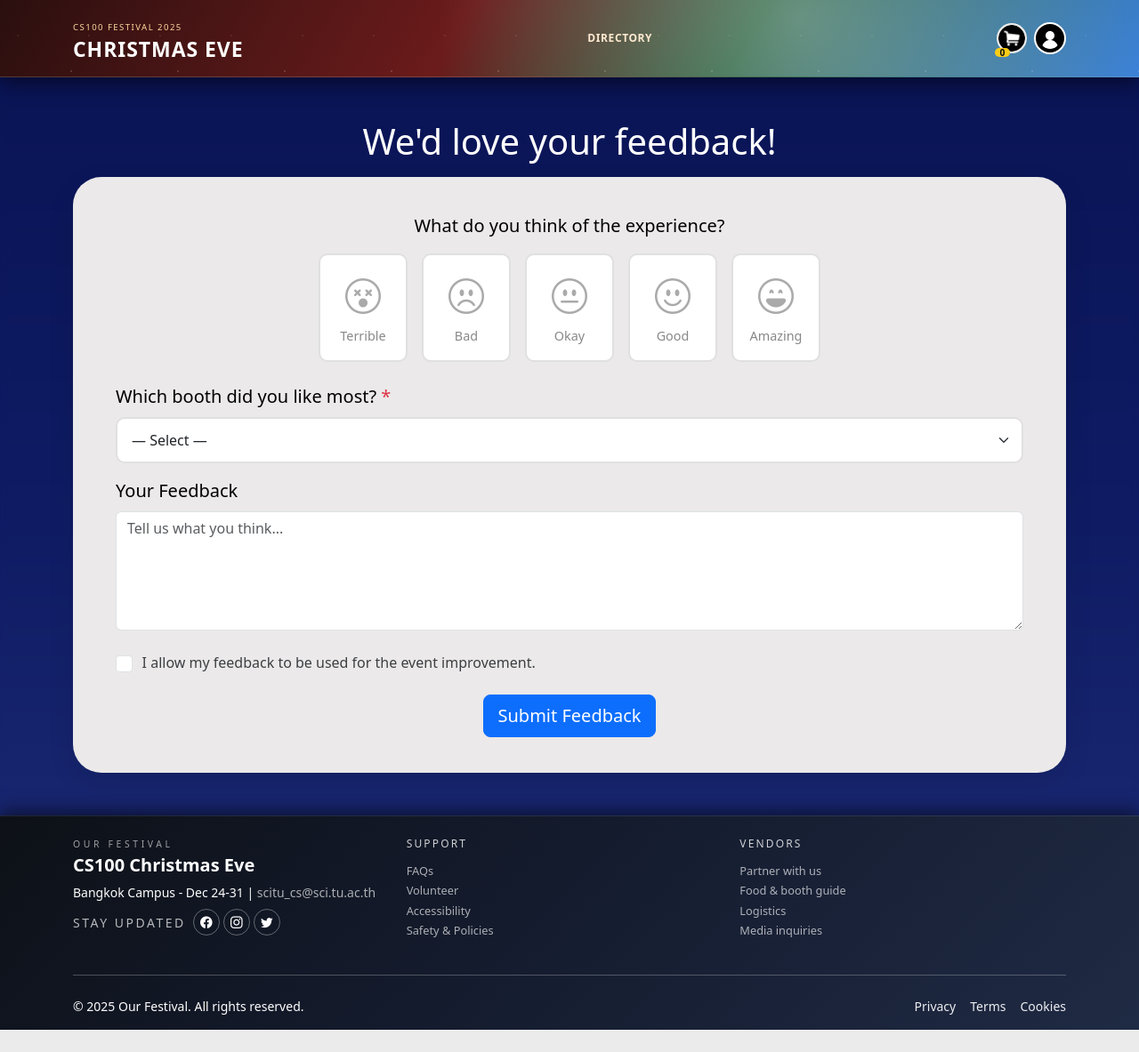
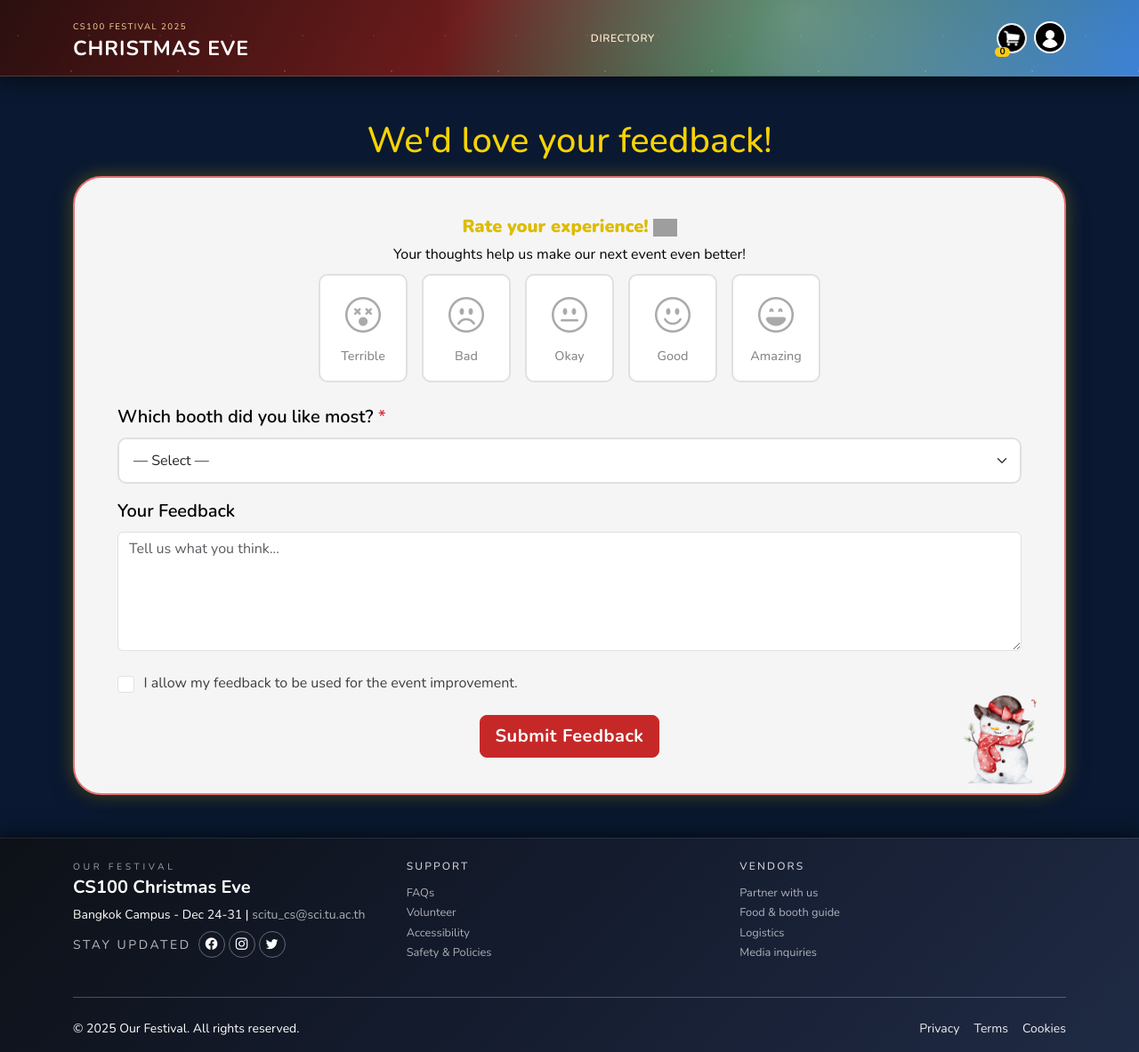
Before and after one commit to chanitnan-kit/G4_OurFestival, a PHP site: page /feedback.html in a window 1280 px wide. Shown: the whole page at 89% size. Before the commit the page ends 1158 px from the top, so only its background shows below. Run offline with PHP 8.4, Linux system fonts and the light colour scheme; grey boxes are pictures that could not be loaded.

Commit message:
Chaged font, Add decorations

```diff
--- a/css/feedback.css
+++ b/css/feedback.css
@@ -1,22 +1,25 @@
 /* Feedback page styles extracted from feedback.html */
+
 .heading h1 {
-  color: #ffffff;
+  color: rgb(248, 211, 4);
   display: flex;
   justify-content: center;
 }
 
 .feedbackform {
-  background-color: rgb(235, 233, 233);
+  background-color: rgb(245, 245, 245);
   min-height: 70vh;
   border-radius: 2rem;
   margin-top: 1rem;
   padding: 2.5rem 3rem;
-  box-shadow: 0 10px 30px rgba(0, 0, 0, 0.1);
+  border: 2px solid #E57373;
+  box-shadow: 0 10px 30px rgba(0, 0, 0, 0.2),
+                0 0 20px rgba(255, 215, 0, 0.3);
 }
 
 .form-label {
   font-size: 1.25rem;
-  font-weight: 500;
+  font-weight: 600;
   color: black;
 }
 
@@ -115,3 +118,60 @@
 .form-check.my-3 {
   margin-top: 1.5rem !important;
 }
+
+* {
+    font-family: "Nunito", sans-serif;
+    font-optical-sizing: auto;
+    font-weight: auto;
+    font-style: normal;
+}
+
+.alt-text {
+  color: black;
+  margin: 0;
+  padding: 0;
+  margin-bottom: 10px;
+}
+
+strong {
+  color: rgb(221, 188, 0);
+}
+
+.btn-primary {
+    background-color: #C62828;
+    border-color: #C62828;
+    font-weight: bold;
+    letter-spacing: 0.5px;
+    transition: all 0.3s ease;
+}
+
+.btn-primary:hover {
+    background-color: #FF5252;
+    border-color: #FF5252;
+    transform: translateY(-2px);
+}
+
+body {
+  background-color: #0A1931;
+  background-image: url();
+}
+
+.feedbackform {
+    position: relative;
+    overflow: hidden;
+}
+
+.snowman-decoration {
+    position: absolute;
+    right: -20px;
+    bottom: -30px;
+    height: 100px;
+    z-index: 1;
+    rotate: 2deg;
+
+}
+
+.feedbackform .text-center {
+    position: relative;
+    z-index: 2;
+}
--- a/feedback.html
+++ b/feedback.html
@@ -9,6 +9,9 @@
     <link rel="stylesheet" href="https://cdn.jsdelivr.net/npm/bootstrap-icons@1.11.3/font/bootstrap-icons.css">
     <link rel="stylesheet" href="css/style.css">
     <link rel="stylesheet" href="css/directory.css">
+    <link rel="preconnect" href="https://fonts.googleapis.com">
+    <link rel="preconnect" href="https://fonts.gstatic.com" crossorigin>
+    <link href="https://fonts.googleapis.com/css2?family=Nunito:ital,wght@0,200..1000;1,200..1000&display=swap" rel="stylesheet">
     <link rel="stylesheet" href="css/feedback.css">
 </head>
 
@@ -25,7 +28,9 @@
             <form id="feedbackForm" class="needs-validation" novalidate>
 
                 <div class="mb-4 text-center">
-                    <label class="form-label d-block mb-3">What do you think of the experience?</label>
+                    <label class="form-label d-block mb-1"><strong>Rate your experience!</strong> <img src="https://em-content.zobj.net/source/apple/118/waving-hand-sign_emoji-modifier-fitzpatrick-type-1-2_1f44b-1f3fb_1f3fb.png" alt="wave emoji" height="20px"></label>
+                    <label class="alt-text">Your thoughts help us make our next event even better!</label>
+
 
                     <div class="emoji-rating-box">
 
@@ -113,6 +118,7 @@
 
                 <div class="text-center mt-4">
                     <button class="btn btn-primary btn-lg" type="submit">Submit Feedback</button>
+                    <img src="./resources/snowgol.png" alt="" class="snowman-decoration">
                 </div>
 
             </form>
@@ -128,7 +134,7 @@
                         aria-label="Close"></button>
                 </div>
                 <div class="modal-body">
-                    Thank you for your feedback! We appreciate you taking the time.
+                    Thank you for your feedback!<br> We appreciate you taking the time. <img src="https://em-content.zobj.net/source/apple/118/two-hearts_1f495.png" alt="heart emoji" height="22px">
                 </div>
                 <div class="modal-footer">
                     <button type="button" class="btn btn-secondary" data-bs-dismiss="modal">Close</button>
```
Also changed, not shown: resources/snowgol.png (added).
